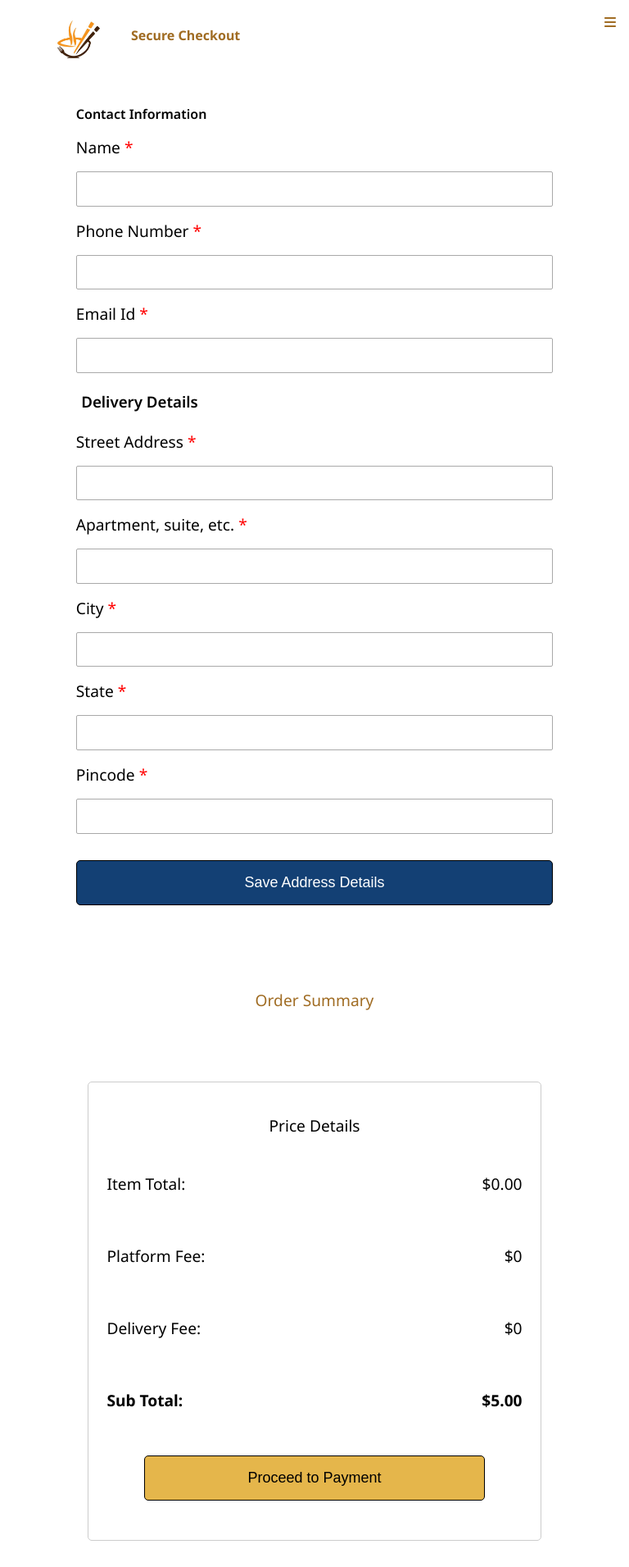
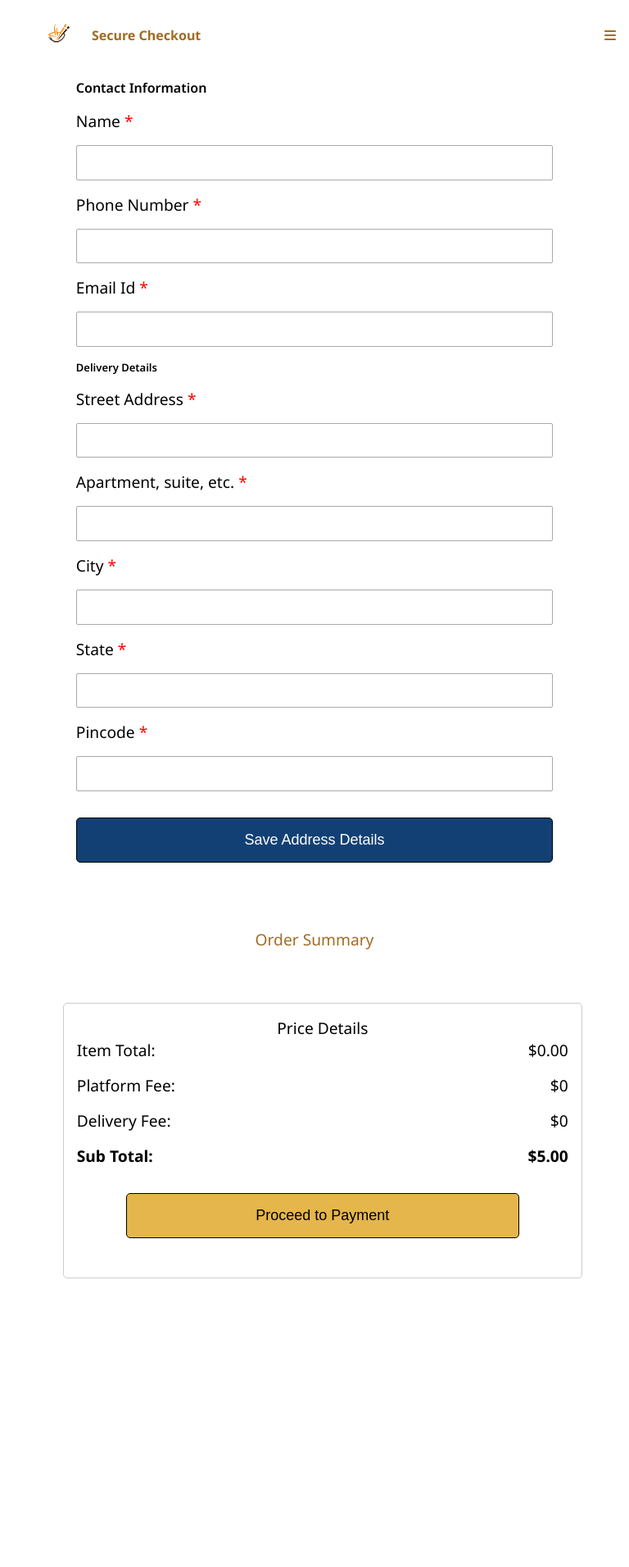
Before and after one commit to Sowndharya158/Food-Delivery-App-, a React (Create React App) app in the folder foodapp/frontend/: page /checkout in a window 768 px wide. Shown: the whole page at 82% size. After the commit the page ends 1591 px from the top, so only its background shows below. Built offline with nearby package versions, Linux system fonts and the light colour scheme.

Commit message:
modified for responsiveness

```diff
--- a/foodapp/frontend/src/Components/Cart.js
+++ b/foodapp/frontend/src/Components/Cart.js
@@ -45,7 +45,7 @@ export default function Cart() {
 
             {cartitems.length<1?<><EmptyCart/></>:
              <><Header content="Cart Details" handleHome={handleHome} /><div className="container">
-                <h2 style={{ color: "#A06C23", textAlign: "center" }}>Cart ({cartitems.length} Items)</h2>
+                <h2 style={{ color: "#A06C23", textAlign: "center" }}>Cart ({cartitems.length} {cartitems.length>1?"Items":"Item"})</h2>
                 <div className="orderdetails">
                     {cartitems.length > 0 && cartitems.map((item) => (<>
                         <div className="cart-item" key={item.name}>
@@ -73,7 +73,7 @@ export default function Cart() {
 
                 <div className='pricesection'>
                     <div className='heading'>
-                        <h3 style={{ textAlign: "center" }}>Price Details (1 item)</h3>
+                        <h3 style={{ textAlign: "center" }}>Price Details ({cartitems.length} {cartitems.length>1?"Items":"Item"})</h3>
                     </div>
                     <div className='pricedetails'>
                         <div className='itemtotal'>
--- a/foodapp/frontend/src/Components/Header.js
+++ b/foodapp/frontend/src/Components/Header.js
@@ -12,22 +12,22 @@ export default function Header({content,handleHome}){
     }
     return(
             <header><div className="header1">
-            <span style={{display:"flex", gap:"1em"}}><img className="logo" src="/logo.jpg" alt="logo" />
-            <h1 style={{marginTop:"2rem"}}>{content}</h1></span>
+            <span style={{display:"flex", gap:"1em"}}><img className="logo" src="/logo.jpg" alt="logo"/>
+            <h2 style={{marginTop:"2rem"}}>{content}</h2></span>
              <><div style={{display:"flex",gap:"1rem"}}>
             <div className="header-largerscreen" >
-            <h1 onClick={handleHome} style={{cursor:"pointer",color:"#A06C23",marginRight:"1rem",marginTop:"1em"}}>Home <i onClick={handleHome} className="fa-solid fa-house" style={{color:"#A06C23",cursor:"pointer"}}/></h1>
-            <h1 onClick={handleCart} style={{cursor:"pointer",color:"#A06C23",marginRight:"1rem",marginTop:"1em"}}>Cart <i onClick={handleCart} className="fa fa-shopping-bag" style={{color:"#A06C23",cursor:"pointer"}}/></h1><h1 style={{color:"#A06C23",marginRight:"1rem",marginTop:"1em",cursor:"pointer",}} onClick={handleOrderDetails}>Orders <i className="fa-solid fa-truck" style={{color:"#A06C23",cursor:"pointer"}} onClick={handleOrderDetails}/></h1></div>
-            <div className='header-smallscreen'>{!navClicked? <h1  style={{cursor:"pointer",color:"#A06C23",marginRight:"1rem",marginTop:"1em"}} onClick={()=>setNavClicked(true)}><FontAwesomeIcon icon={faBars}/></h1 >:<h1 style={{cursor:"pointer",color:"#A06C23",marginRight:"1rem",marginTop:"1em"}} onClick={()=>setNavClicked(false)}><FontAwesomeIcon icon={faXmark} /></h1>}</div>
+            <h1 onClick={handleHome} style={{cursor:"pointer",color:"#A06C23",marginRight:"1rem",marginTop:"2rem"}}>Home <i onClick={handleHome} className="fa-solid fa-house" style={{color:"#A06C23",cursor:"pointer"}}/></h1>
+            <h1 onClick={handleCart} style={{cursor:"pointer",color:"#A06C23",marginRight:"1rem",marginTop:"2rem"}}>Cart <i onClick={handleCart} className="fa fa-shopping-bag" style={{color:"#A06C23",cursor:"pointer"}}/></h1><h1 style={{color:"#A06C23",marginRight:"1rem",marginTop:"1em",cursor:"pointer",}} onClick={handleOrderDetails}>Orders <i className="fa-solid fa-truck" style={{color:"#A06C23",cursor:"pointer"}} onClick={handleOrderDetails}/></h1></div>
+            <div className='header-smallscreen'>{!navClicked? <h1  style={{cursor:"pointer",color:"#A06C23",marginRight:"1rem",marginTop:"2rem"}} onClick={()=>setNavClicked(true)}><FontAwesomeIcon icon={faBars}/></h1 >:<h1 style={{cursor:"pointer",color:"#A06C23",marginRight:"1rem",marginTop:"1em"}} onClick={()=>setNavClicked(false)}><FontAwesomeIcon icon={faXmark} /></h1>}</div>
             </div>
 
                 </>
         </div>
         {navClicked && <div style={{display:"flex",flexDirection:"column",gap:"1rem",marginBottom:"0.3rem",textAlign:"center"}}>
-             <h1 onClick={handleHome} style={{cursor:"pointer",color:"#A06C23",marginRight:"1rem",marginTop:"1em",textDecoration:"underline"}}>Home <i onClick={handleHome} className="fa-solid fa-house" style={{color:"#A06C23",cursor:"pointer"}}/></h1>
-                <h1 onClick={handleCart} style={{cursor:"pointer",color:"#A06C23",marginRight:"1rem",marginTop:"1em",textDecoration:"underline"}}>Cart <i onClick={handleCart} className="fa fa-shopping-bag" style={{color:"#A06C23",cursor:"pointer"}}/></h1>
+             <h2 onClick={handleHome} style={{cursor:"pointer",color:"#A06C23",marginRight:"1rem",marginTop:"2rem",textDecoration:"underline"}}>Home <i onClick={handleHome} className="fa-solid fa-house" style={{color:"#A06C23",cursor:"pointer"}}/></h2>
+                <h2 onClick={handleCart} style={{cursor:"pointer",color:"#A06C23",marginRight:"1rem",marginTop:"2rem",textDecoration:"underline"}}>Cart <i onClick={handleCart} className="fa fa-shopping-bag" style={{color:"#A06C23",cursor:"pointer"}}/></h2>
 
-                <h1 style={{color:"#A06C23",marginRight:"1rem",marginTop:"1em",cursor:"pointer",marginBottom:"1rem",textDecoration:"underline"}} onClick={handleOrderDetails}>Orders <i className="fa-solid fa-truck" style={{color:"#A06C23",cursor:"pointer"}} onClick={handleOrderDetails}/></h1>
+                <h2 style={{color:"#A06C23",marginRight:"1rem",marginTop:"1em",cursor:"pointer",marginBottom:"2rem",textDecoration:"underline"}} onClick={handleOrderDetails}>Orders <i className="fa-solid fa-truck" style={{color:"#A06C23",cursor:"pointer"}} onClick={handleOrderDetails}/></h2>
                 </div>}</header>
     )
 }
--- a/foodapp/frontend/src/index.css
+++ b/foodapp/frontend/src/index.css
@@ -74,7 +74,7 @@ code {
   margin:0;
 }
 
-.qty h4,h3{
+.qty h4,.qty h3{
   margin: 1rem 0;
   padding: 0.4rem;
 
@@ -313,7 +313,7 @@ Copy code
   }
 
   .pricesection{
-    max-width:176px;
+    max-width:246px;
   }
 
 }
@@ -329,7 +329,7 @@ Copy code
   }
 
   .pricesection{
-    max-width: 340px;
+    max-width: 480px;
   }
 }
 
@@ -343,7 +343,7 @@ Copy code
   }
 
   .pricesection{
-    max-width: 520px;
+    max-width: 600px;
   }
 }
 
@@ -357,7 +357,7 @@ Copy code
   }
 
   .pricesection{
-    max-width: 760px;
+    max-width: 790px;
   }
   .checkout .pricesection,.checkout .container{
     max-width:520px
@@ -490,7 +490,11 @@ margin:2rem 0 2rem 10rem ;
 .header-smallscreen{
   display:none;
 }
-
+@media(min-width:875px){
+  .smallerscreenpagination{
+    display:none;
+  }
+}
 @media(max-width:874px){
   .header-largerscreen{
     display:none;
@@ -499,7 +503,7 @@ margin:2rem 0 2rem 10rem ;
     display:block;
 
   }
-  h4,h5,p,h6{
+  h3,h4,h5,p,h6,td,th{
     font-size:small;
   }
   h1,h2{
@@ -509,6 +513,11 @@ margin:2rem 0 2rem 10rem ;
     flex-direction:column;
 
   }
+  .logo{
+    width:3em;
+    height:3em;
+    margin-top:1rem;
+  }
   .cart-info{
     gap:0;
   }
@@ -516,16 +525,19 @@ margin:2rem 0 2rem 10rem ;
   .iteminfo h3{
     margin:0;
   }
-
-  .pricesection .pricedetails{
-
-  }
   .cartmanipulation button,.cartmanipulation input,.deleteicon svg{
    width:1.5em;
    height:1.5em;
   }
   .itemmodification{
 justify-content:flex-start;
+gap:2rem;
   }
-
+  .pagination-button1{
+    display:none;
+  }
+  .pagination-section{
+    margin: auto;
+    text-align:center;
+  }
 }
```
